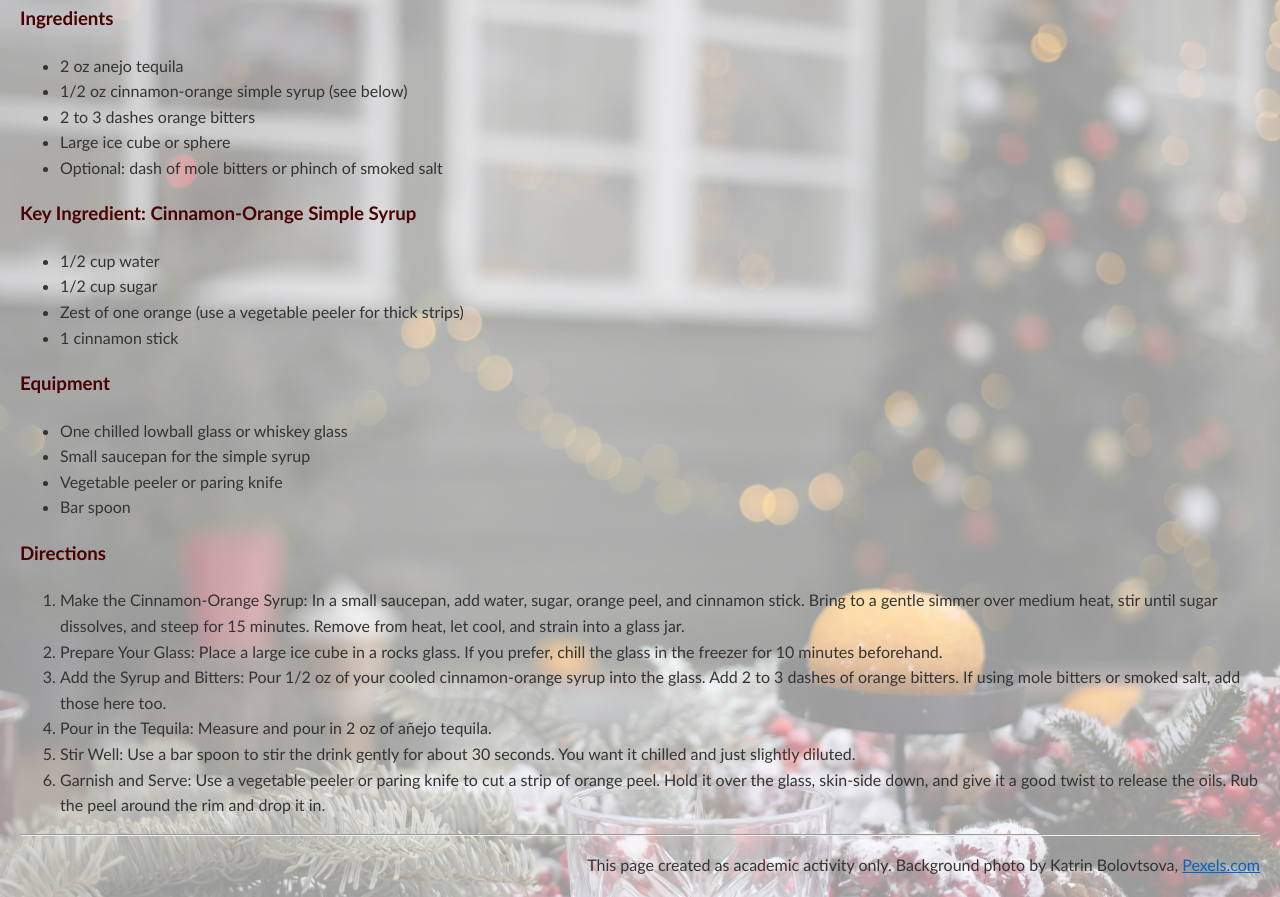
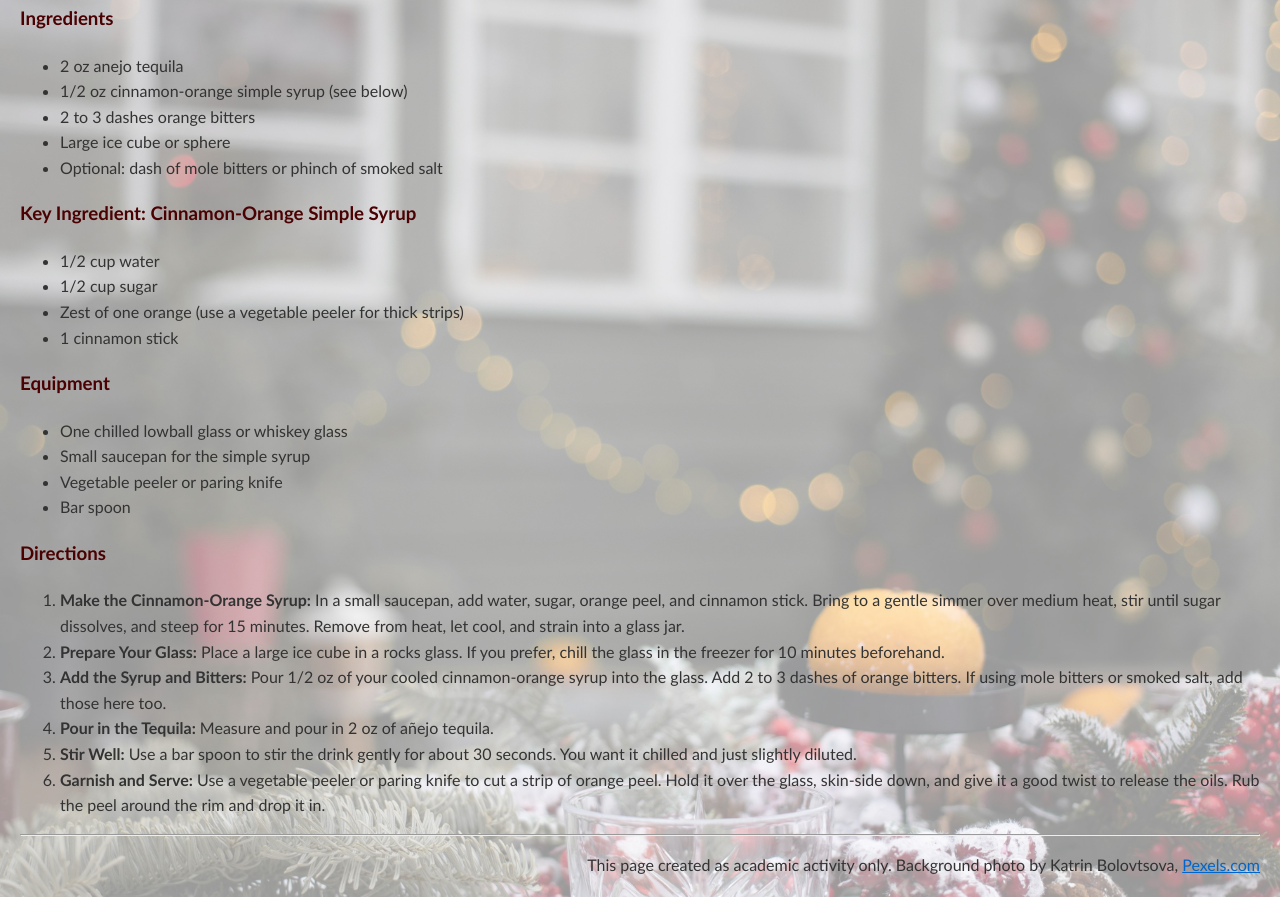
Before and after one commit to kelelise-bc/CodingAssignment2, a plain HTML site: page index.html in a window 1280 px wide. Shown: the part 491-1388 px from the top of the page. Drawn offline with Linux system fonts and the light colour scheme.

Commit message:
Bolded first part of east list item in Directions

```diff
--- a/index.html
+++ b/index.html
@@ -67,12 +67,12 @@
     </ul>
     <h3>Directions</h3>
     <ol>
-        <li>Make the Cinnamon-Orange Syrup: In a small saucepan, add water, sugar, orange peel, and cinnamon stick. Bring to a gentle simmer over medium heat, stir until sugar dissolves, and steep for 15 minutes. Remove from heat, let cool, and strain into a glass jar.</li>
-        <li>Prepare Your Glass: Place a large ice cube in a rocks glass. If you prefer, chill the glass in the freezer for 10 minutes beforehand.</li>
-        <li>Add the Syrup and Bitters: Pour 1/2 oz of your cooled cinnamon-orange syrup into the glass. Add 2 to 3 dashes of orange bitters. If using mole bitters or smoked salt, add those here too.</li>
-        <li>Pour in the Tequila: Measure and pour in 2 oz of añejo tequila.</li>
-        <li>Stir Well: Use a bar spoon to stir the drink gently for about 30 seconds. You want it chilled and just slightly diluted.</li>
-        <li>Garnish and Serve: Use a vegetable peeler or paring knife to cut a strip of orange peel. Hold it over the glass, skin-side down, and give it a good twist to release the oils. Rub the peel around the rim and drop it in.</li>
+        <li><strong>Make the Cinnamon-Orange Syrup:</strong> In a small saucepan, add water, sugar, orange peel, and cinnamon stick. Bring to a gentle simmer over medium heat, stir until sugar dissolves, and steep for 15 minutes. Remove from heat, let cool, and strain into a glass jar.</li>
+        <li><strong>Prepare Your Glass:</strong> Place a large ice cube in a rocks glass. If you prefer, chill the glass in the freezer for 10 minutes beforehand.</li>
+        <li><strong>Add the Syrup and Bitters:</strong> Pour 1/2 oz of your cooled cinnamon-orange syrup into the glass. Add 2 to 3 dashes of orange bitters. If using mole bitters or smoked salt, add those here too.</li>
+        <li><strong>Pour in the Tequila:</strong> Measure and pour in 2 oz of añejo tequila.</li>
+        <li><strong>Stir Well:</strong> Use a bar spoon to stir the drink gently for about 30 seconds. You want it chilled and just slightly diluted.</li>
+        <li><strong>Garnish and Serve:</strong> Use a vegetable peeler or paring knife to cut a strip of orange peel. Hold it over the glass, skin-side down, and give it a good twist to release the oils. Rub the peel around the rim and drop it in.</li>
     </ol>
     <hr />
     <p style="text-align: right;">
```
